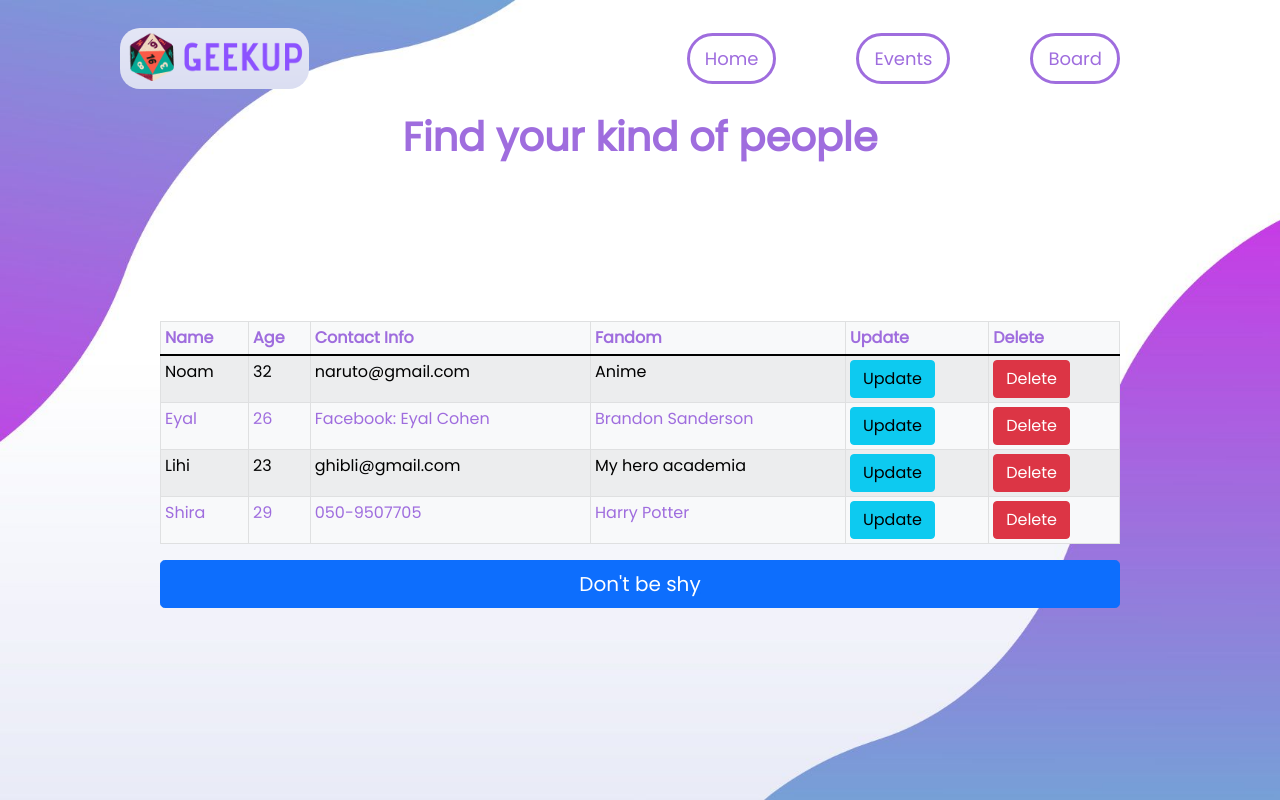
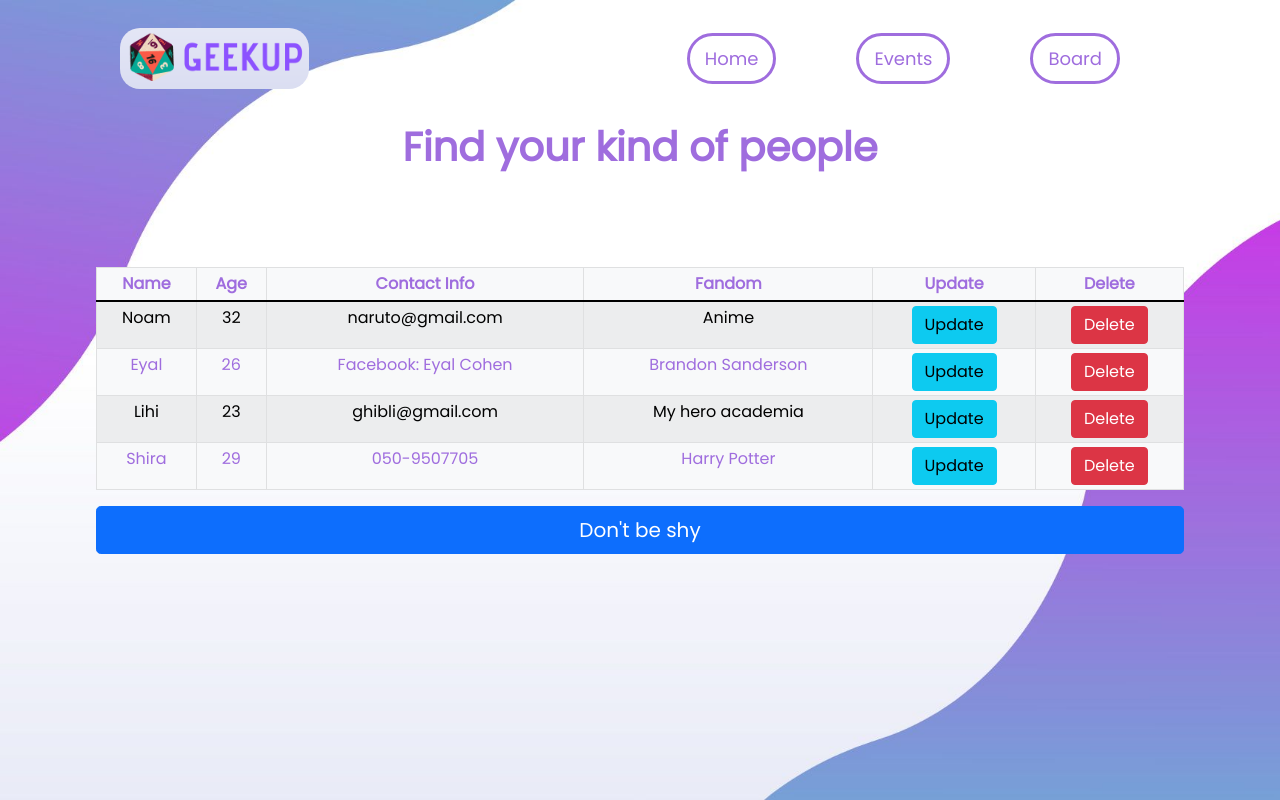
Before and after one commit to ShiraOhana/Geekup-react-app, a React (Create React App) app: page /board in a window 1280 px wide. Built offline with nearby package versions, Linux system fonts and the light colour scheme.

Commit message:
table final css

```diff
--- a/src/App.css
+++ b/src/App.css
@@ -161,15 +161,14 @@ h3 {
   text-align: center;
   color: #9f6dde;
   font-weight: bold;
+  padding-top: 10px;
 }
 th,
 td {
   background-color: #fff;
   color: #9f6dde;
 }
-.hehe {
-  background-color: #9f6dde;
-}
+
 /* Event  */
 .event .card {
   max-width: 50%;
--- a/src/pages/Board.js
+++ b/src/pages/Board.js
@@ -41,7 +41,7 @@ function Board() {
       <Header />
       <h1>Find your kind of people</h1>
 
-      <div style={{ margin: "10rem" }}>
+      <div style={{ margin: "6rem", textAlign: "center" }}>
         <Table striped bordered hover size="sm" variant="light">
           <thead>
             <tr>
```
